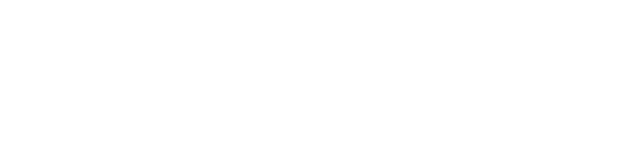
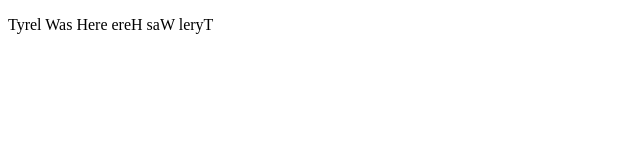
Before and after one commit to jenaleigh01/Collaboration-project, a plain HTML site: page index.html in a window 1280 px wide. Shown: the whole page, without its empty margins (0-640 px from the left). Drawn offline with Linux system fonts and the light colour scheme.

Commit message:
added tyrel was here

```diff
--- a/index.html
+++ b/index.html
@@ -7,6 +7,6 @@
     <title>Document</title>
 </head>
 <body>
-
+    <p>Tyrel Was Here ereH saW leryT</p>
 </body>
 </html>
```
Also changed, not shown: 1 other file.
